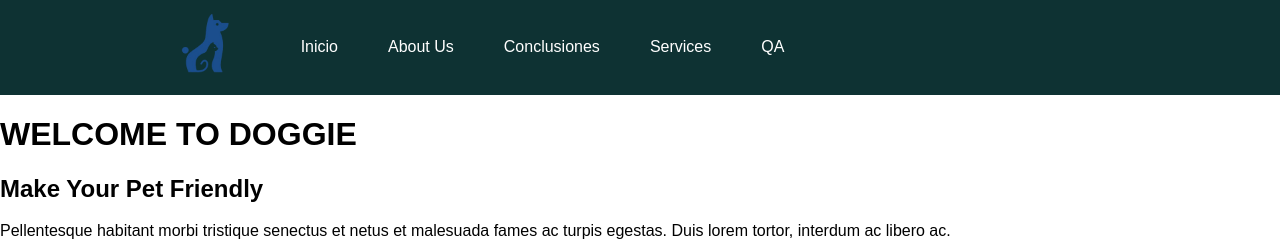
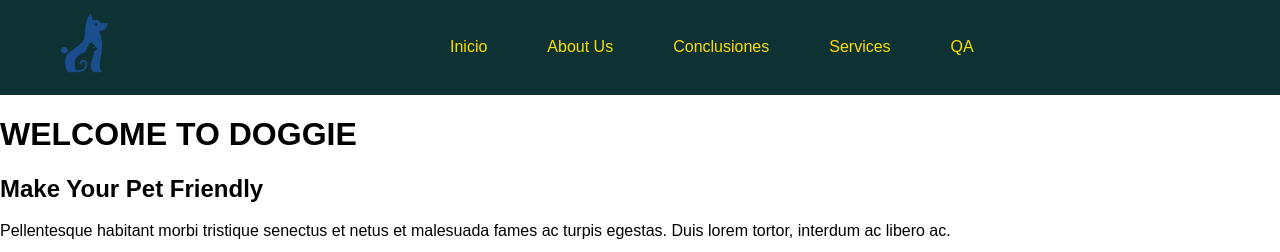
Before and after one commit to iCastro117/taller2ntd, a plain HTML site: page index.html in a window 1280 px wide. Shown: the top 252 px of the page. Drawn offline with Linux system fonts and the light colour scheme.

Commit message:
Se modifico el header

```diff
--- a/css/index.css
+++ b/css/index.css
@@ -10,66 +10,73 @@ body {
 
 header {
     background: #0E3233;
-    /* Fondo del header */
-    padding: 10px 0;
+    padding: 10px 50px;
+    display: flex;
+    align-items: center;
+    justify-content: space-between;
+}
+
+
+/* Contenedor de navegación */
+
+nav {
+    display: flex;
+    align-items: center;
+    width: 100%;
+}
+
+
+/* Estilos del logo */
+
+.logo {
+    flex-shrink: 0;
+    /* Evita que el logo cambie de tamaño */
+}
+
+.logo img {
+    width: 70px;
+    height: auto;
 }
 
 
 /* Estilos de navegación */
 
-nav ul {
+.nav-menu {
     list-style: none;
     padding: 0;
     margin: 0;
     display: flex;
     align-items: center;
-    justify-content: center;
-    /* Centrar elementos */
-    margin-left: 200px;
-    /* Mueve el menú a la derecha */
-}
-
-.logo {
-    margin-left: -500px;
-    /* Mueve el logo 50px desde la izquierda */
+    margin-left: 300px;
+    /* Empuja el menú a la derecha */
 }
 
 
-/* Estilos del logo */
+/* Espaciado para los elementos del menú */
 
-.logo img {
-    width: 70px;
-    /* Reducir tamaño del logo */
-    height: auto;
-    margin-right: 20px;
-}
-
-
-/* Espaciado para los elementos de la lista */
-
-nav ul li {
-    margin: 0 15px;
+.nav-menu li {
+    margin: 0 20px;
+    position: relative;
 }
 
 
 /* Estilos de los enlaces */
 
-nav ul li a {
+.nav-menu li a {
     text-decoration: none;
-    color: #FFFFFF;
-    /* Color blanco */
+    color: #FBDE00;
     padding: 10px;
+    transition: color 0.3s ease;
     display: block;
-    transition: background 0.3s ease;
+    /* Aquí estaba el error */
 }
 
 
-/* Cambiar color al pasar el cursor o seleccionar */
+/* Cambiar color al pasar el cursor */
 
-nav ul li a:hover,
-nav ul li a:focus {
-    color: #FBDE00;
-    /* Amarillo */
+.nav-menu li>a:hover {
+    color: #FFFFFF;
+    /* Blanco */
 }
 
 
@@ -77,37 +84,39 @@ nav ul li a:focus {
 
 .submenu {
     position: absolute;
-    top: 100%;
+    top: 40px;
     left: 0;
-    background: white;
+    background: #FFFFFF;
+    ;
     border-radius: 10px;
     box-shadow: 0px 4px 6px rgba(0, 0, 0, 0.1);
     display: none;
     flex-direction: column;
     padding: 10px;
+    min-width: 150px;
 }
 
 
 /* Estilo de los enlaces en el submenú */
 
 .submenu a {
-    color: black;
-    padding: 8px 15px;
-    white-space: nowrap;
-    transition: background 0.3s ease;
+    color: #0E3233 !important;
+    /* Negro */
+    /* Negro */
 }
 
 
 /* Cambiar color al pasar el cursor en submenú */
 
 .submenu a:hover {
-    color: #FBDE00;
+    color: #FBDE00 !important;
+    /* Amarillo */
     /* Amarillo */
 }
 
 
 /* Mostrar submenú al pasar el cursor */
 
-nav ul li:hover .submenu {
+.nav-menu li:hover .submenu {
     display: flex;
 }
--- a/index.html
+++ b/index.html
@@ -6,17 +6,16 @@
     <meta name="viewport" content="width=device-width, initial-scale=1.0">
     <title>Navegación</title>
     <link rel="stylesheet" href="css/index.css">
-
 </head>
 
 <body>
 
     <header>
         <nav>
-            <ul>
-                <li class="logo">
-                    <img src="assets/logo.png" alt="Logo de Doggie">
-                </li>
+            <div class="logo">
+                <img src="assets/logo.png" alt="Logo de Doggie">
+            </div>
+            <ul class="nav-menu">
                 <li><a href="#">Inicio</a></li>
                 <li>
                     <a href="#">About Us</a>
```
